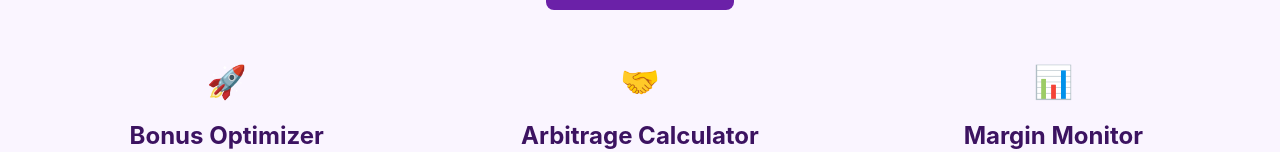
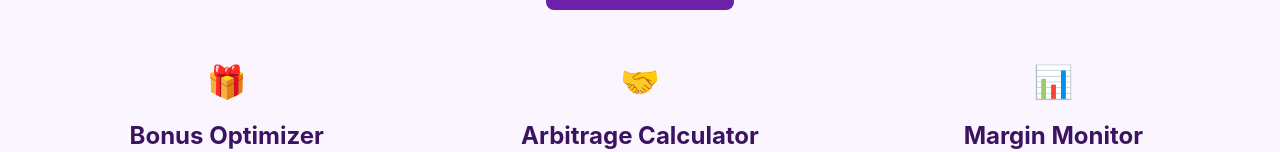
Before and after one commit to hubertik1/arbitragenius-site, a React (Create React App) app: page / in a window 1280 px wide. Shown: the part 299-451 px from the top of the page. Built offline with nearby package versions, Linux system fonts and the light colour scheme; the HTML template or start-up script is replaced by a standard one.

Commit message:
change bonus icon

```diff
--- a/src/pages/Home.js
+++ b/src/pages/Home.js
@@ -22,7 +22,7 @@ const Home = () => (
 
     <section className={styles.featuresSection}>
       <div className={styles.feature}>
-        <span className={styles.icon}>🚀</span>
+        <span className={styles.icon}>🎁</span>
         <h2><Link to="/bonus-optimizer" className={styles.featureLink}>Bonus Optimizer</Link></h2>
         <p>Turn your free bets into up to extra $80 per $100.</p>
       </div>
```
